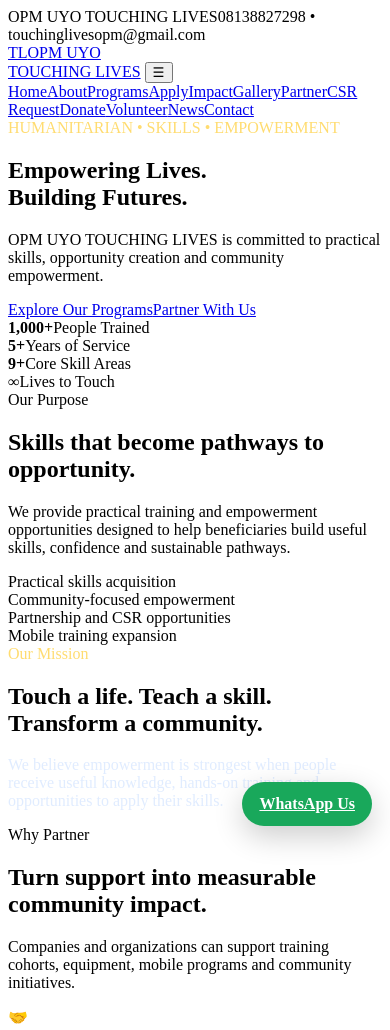
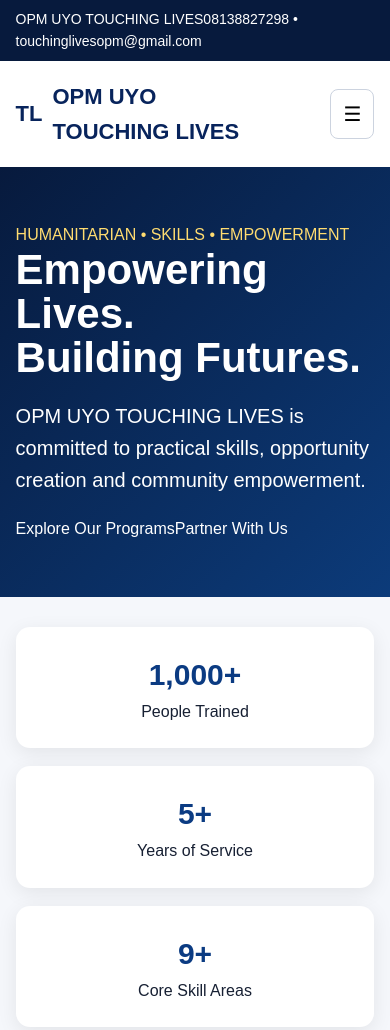
Before and after one commit to 911191/opm-uyo-touching-lives, a plain HTML site: page index.html in a window 390 px wide. Shown: the top 1030 px of the page. Drawn offline with Linux system fonts and the light colour scheme.

Commit message:
Refactor CSS for improved styling and layout

```diff
--- a/style.css
+++ b/style.css
@@ -1,5 +1,222 @@
 
-/* ===== V5 PLATFORM ===== */
+*{
+  box-sizing:border-box;
+}
+
+html{
+  scroll-behavior:smooth;
+}
+
+body{
+  margin:0;
+  font-family:Arial,Helvetica,sans-serif;
+  color:#172033;
+  background:#fff;
+  line-height:1.6;
+}
+
+a{
+  color:inherit;
+  text-decoration:none;
+}
+
+img{
+  max-width:100%;
+  height:auto;
+  display:block;
+}
+
+.wrap{
+  width:min(1120px,92%);
+  margin:auto;
+}
+
+.top{
+  background:#071a3d;
+  color:#fff;
+  font-size:14px;
+  padding:8px 0;
+}
+
+.nav{
+  display:flex;
+  align-items:center;
+  justify-content:space-between;
+  gap:20px;
+  padding:18px 0;
+}
+
+.brand{
+  display:flex;
+  align-items:center;
+  gap:10px;
+  font-weight:800;
+  font-size:22px;
+  color:#08245c;
+}
+
+nav{
+  display:flex;
+  flex-wrap:wrap;
+  gap:18px;
+  align-items:center;
+}
+
+nav a{
+  font-weight:600;
+  color:#172033;
+}
+
+nav a:hover{
+  color:#d29b20;
+}
+
+.hamb{
+  display:none;
+  border:1px solid #ccd3df;
+  background:#fff;
+  padding:8px 12px;
+  border-radius:8px;
+  font-size:20px;
+}
+
+.hero{
+  padding:80px 0;
+  background:linear-gradient(135deg,#071a3d,#0c3b7a);
+  color:#fff;
+}
+
+.hero h1{
+  margin:0 0 20px;
+  font-size:clamp(42px,7vw,76px);
+  line-height:1.05;
+}
+
+.hero p{
+  max-width:720px;
+  font-size:20px;
+}
+
+.stats{
+  padding:30px 0;
+  background:#f5f7fb;
+}
+
+.statsgrid{
+  display:grid;
+  grid-template-columns:repeat(4,1fr);
+  gap:18px;
+}
+
+.stat{
+  background:#fff;
+  padding:24px;
+  border-radius:14px;
+  text-align:center;
+  box-shadow:0 5px 20px rgba(0,0,0,.08);
+}
+
+.stat b{
+  display:block;
+  font-size:30px;
+  color:#0b3b82;
+}
+
+section{
+  padding:70px 0;
+}
+
+.split{
+  display:grid;
+  grid-template-columns:1fr 1fr;
+  gap:40px;
+  align-items:center;
+}
+
+.light{
+  background:#f6f8fc;
+}
+
+.banner{
+  background:#08245c;
+  color:#fff;
+}
+
+.card{
+  background:#fff;
+  border-radius:16px;
+  padding:25px;
+  margin-bottom:20px;
+  box-shadow:0 6px 24px rgba(0,0,0,.08);
+}
+
+.banner .card{
+  color:#172033;
+}
+
+.pill{
+  display:inline-block;
+  padding:6px 12px;
+  border-radius:30px;
+  background:#d6a52c;
+  color:#071a3d;
+  font-weight:700;
+  margin-bottom:10px;
+}
+
+button,
+input,
+textarea,
+select{
+  font:inherit;
+}
+
+button{
+  cursor:pointer;
+}
+
+@media(max-width:800px){
+  .nav{
+    flex-wrap:wrap;
+  }
+
+  .hamb{
+    display:block;
+  }
+
+  nav{
+    display:none;
+    width:100%;
+    flex-direction:column;
+    align-items:flex-start;
+    gap:12px;
+  }
+
+  nav.open{
+    display:flex;
+  }
+
+  .statsgrid{
+    grid-template-columns:repeat(2,1fr);
+  }
+
+  .split{
+    grid-template-columns:1fr;
+  }
+}
+
+@media(max-width:500px){
+  .statsgrid{
+    grid-template-columns:1fr;
+  }
+
+  .hero{
+    padding:55px 0;
+  }
+
+  section{
+    padding:50px 0;
+ grid-template-columns-template-columns* ===== V5 PLATFORM ===== */
 .v5-grid{display:grid;grid-template-columns:repeat(3,1fr);gap:18px}
 .v5-card{background:#fff;border:1px solid #dfe7f2;border-radius:16px;padding:26px;box-shadow:0 8px 25px rgba(20,35,61,.06)}
 .v5-card h3{margin-top:8px;color:var(--blue,#06265f)}
```
